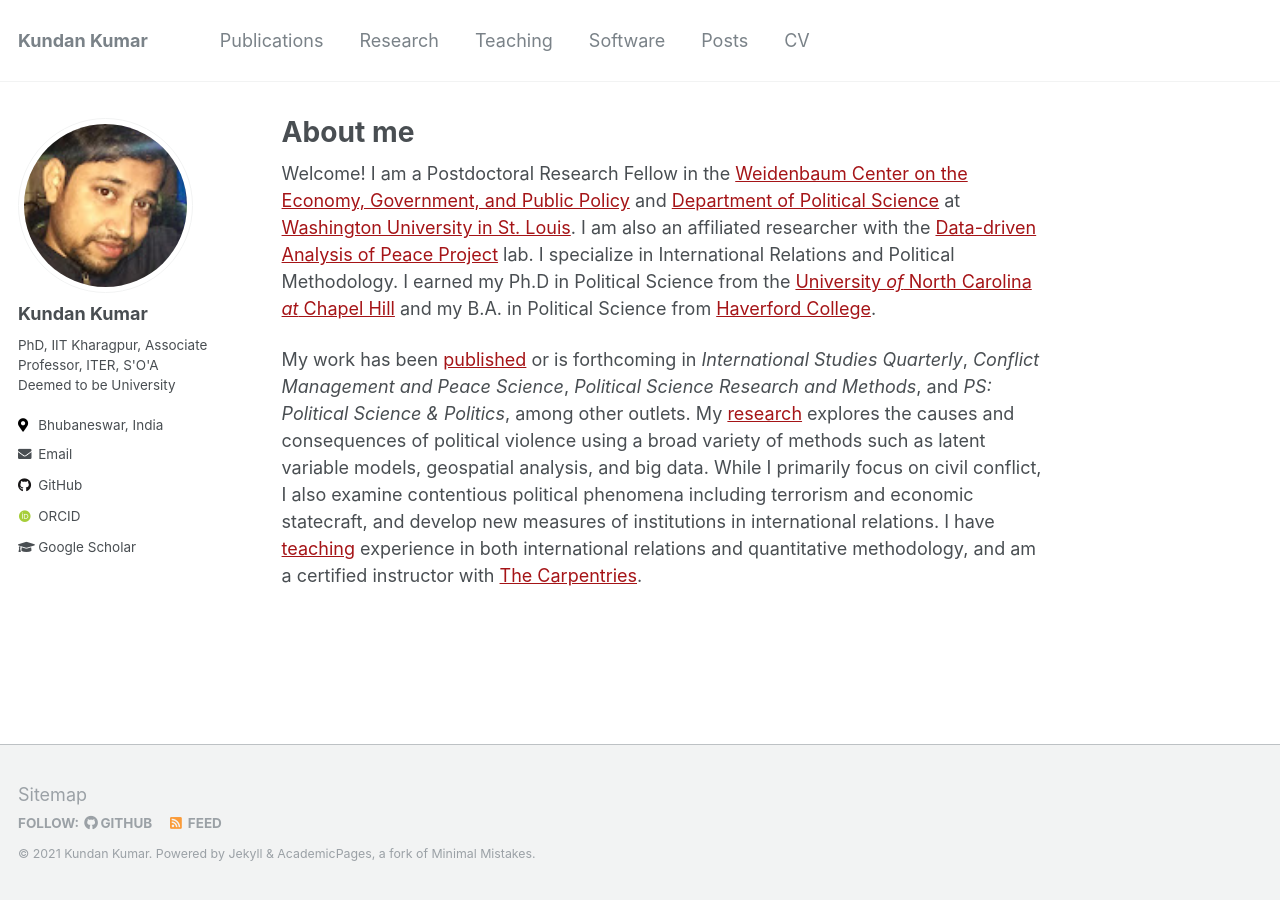
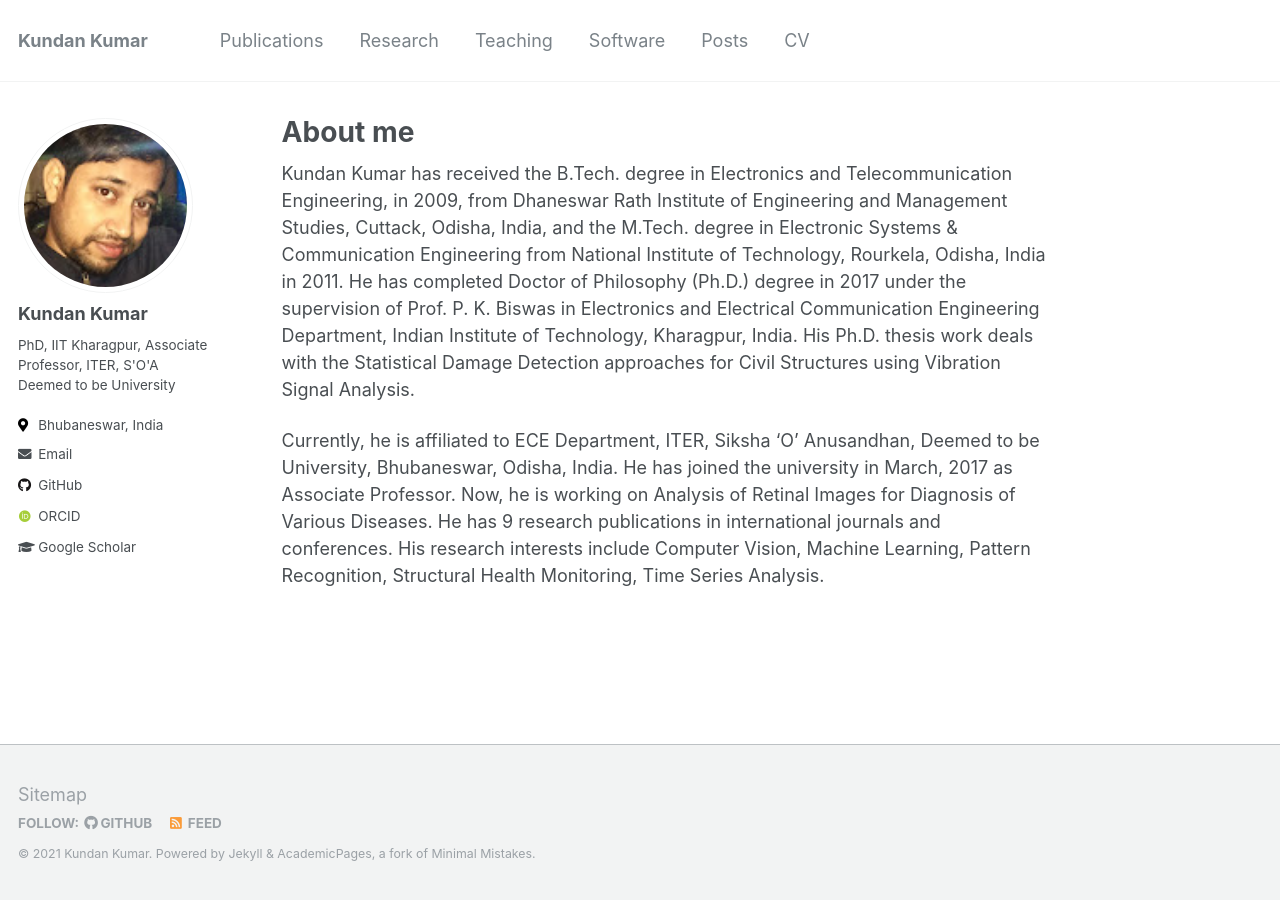
Before and after one commit to erkundanec/erkundanec.github.io, a Jekyll site: the page built from _pages/about.md, in a window 1280 px wide. Built offline with Jekyll 4.4.1, drawn with Linux system fonts in a browser that asks for light colours; some web fonts are replaced.

Commit message:
Update about.md

```diff
--- a/_pages/about.md
+++ b/_pages/about.md
@@ -8,25 +8,6 @@ redirect_from:
   - /about.html
 ---
 
-Welcome! I am a Postdoctoral Research Fellow in the
-[Weidenbaum Center on the Economy, Government, and Public Policy](https://wc.wustl.edu/)
-and [Department of Political Science](https://polisci.wustl.edu/) at
-[Washington University in St. Louis](https://wustl.edu/). I am also an
-affiliated researcher with the
-[Data-driven Analysis of Peace Project](https://dapp-lab.org) lab. I specialize
-in International Relations and Political Methodology. I earned my Ph.D in
-Political Science from the
-[University *of* North Carolina *at* Chapel Hill](https://www.unc.edu/) and my
-B.A. in Political Science from [Haverford College](https://www.haverford.edu/).
+Kundan Kumar has received the B.Tech. degree in Electronics and Telecommunication Engineering, in 2009, from Dhaneswar Rath Institute of Engineering and Management Studies, Cuttack, Odisha, India, and the M.Tech. degree in Electronic Systems & Communication Engineering from National Institute of Technology, Rourkela, Odisha, India in 2011. He has completed Doctor of Philosophy (Ph.D.) degree in 2017 under the supervision of Prof. P. K. Biswas in Electronics and Electrical Communication Engineering Department, Indian Institute of Technology, Kharagpur, India. His Ph.D. thesis work deals with the Statistical Damage Detection approaches for Civil Structures using Vibration Signal Analysis.
 
-My work has been [published](publications) or is forthcoming in
-*International Studies Quarterly*, *Conflict Management and Peace Science*,
-*Political Science Research and Methods*, and *PS: Political Science & Politics*,
-among other outlets. My [research](research) explores the causes and
-consequences of political violence using a broad variety of methods such as
-latent variable models, geospatial analysis, and big data. While I primarily
-focus on civil conflict, I also examine contentious political phenomena
-including terrorism and economic statecraft, and develop new measures of
-institutions in international relations. I have [teaching](teaching) experience
-in both international relations and quantitative methodology, and am a certified
-instructor with [The Carpentries](https://carpentries.org/).
+Currently, he is affiliated to ECE Department, ITER, Siksha 'O' Anusandhan, Deemed to be University, Bhubaneswar, Odisha, India. He has joined the university in March, 2017 as Associate Professor. Now, he is working on Analysis of Retinal Images for Diagnosis of Various Diseases. He has 9 research publications in international journals and conferences. His research interests include Computer Vision, Machine Learning, Pattern Recognition, Structural Health Monitoring, Time Series Analysis.
```
